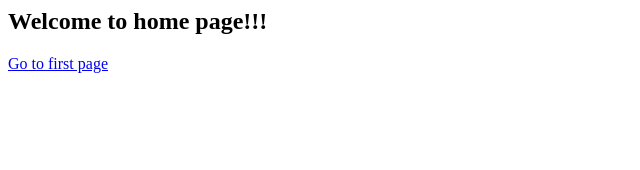
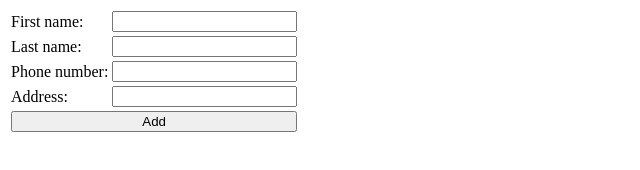
Before and after one commit to FreeFly19/FreeFly19.github.io, a plain HTML site: page index.html in a window 1280 px wide. Shown: the whole page, without its empty margins (0-640 px from the left). Drawn offline with nearby package versions, Linux system fonts and the light colour scheme.

Commit message:
Update index.html

```diff
--- a/index.html
+++ b/index.html
@@ -1,2 +1,51 @@
-<h2>Welcome to home page!!!</h2>
-<a href="page1.html">Go to first page</a>
+<!doctype html>
+<html ng-app="myApp">
+<head>
+  <script src="https://ajax.googleapis.com/ajax/libs/angularjs/1.5.3/angular.min.js"></script>
+  <script>
+  	angular
+	.module('myApp', [])
+	.controller('MyCtrl', function ($scope, $rootScope, $timeout, $http) {
+		$scope.cards = [];
+
+		$scope.addCard = function () {
+			$scope.cards.push($scope.newCard);
+			$scope.newCard = {};
+		};
+	});
+  </script>
+</head>
+<body>
+
+  <div ng-controller="MyCtrl">
+		<table>
+			<tr>
+				<td>First name:</td>
+				<td><input ng-model="newCard.firstName"></td>
+			</tr>
+			<tr>
+				<td>Last name:</td>
+				<td><input ng-model="newCard.lastName"></td>
+			</tr>
+			<tr>
+				<td>Phone number:</td>
+				<td><input ng-model="newCard.number"></td>
+			</tr>
+			<tr>
+				<td>Address:</td>
+				<td><input ng-model="newCard.address"></td>
+			</tr>
+			<tr>
+				<td colspan="2" style="text-align: center;"><button style="width: 100%;" ng-click="addCard()">Add</button></td>
+			</tr>
+		</table>
+
+		<div ng-repeat="card in cards" style="border: solid 1px #aaa; border-radius: 3px; margin-bottom: 10px; padding: 5px; width: 280px">
+		  	{{card.firstName}} {{card.lastName}} <br>
+		  	Telephone number: <strong>{{card.number}}</strong> <br>
+		  	Address: <i>{{card.address}}</i>
+	  	</div>
+
+  </div>
+</body>
+</html>
```
